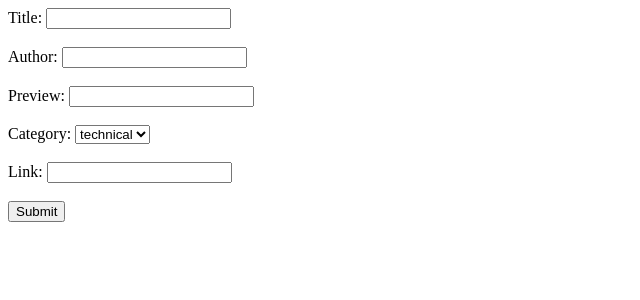
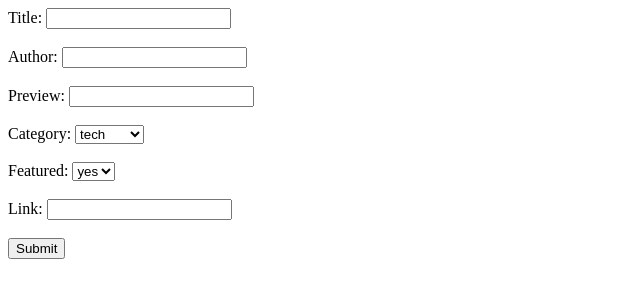
Before and after one commit to leedahw/A1, a PHP site: page /insert-article.php in a window 1280 px wide. Shown: the top 300 px of the page, without its empty margins (0-640 px from the left). Run offline with PHP 8.4, Linux system fonts and the light colour scheme; the visitor is signed in with stand-in values (Sample User, id 1).

Commit message:
edit-article & insert-article FIX
added break btw featured and link.
added addslashes command to delcarion at top of insert-article. fix bug rejecting insert to table.

```diff
--- a/insert-article.php
+++ b/insert-article.php
@@ -13,11 +13,15 @@ if($_SESSION["userType"]=='admin'){
 		Author: <input type="text" name="author" /><br/><br/>
 		Preview: <input type="text" name="content" /><br/><br/>
 		Category: <select name="category" id="category">
-			<option value = "technical">technical</option>
+			<option value = "tech">tech</option>
 			<option value = "industry">industry</option>
 			<option value = "career">career</option>
+			</select><br/><br/>
+		Featured: <select name="featured" id="featured">
+			<option value = "yes">yes</option>
+			<option value = "no">no</option>
 		</select><br/><br/>
-		Link: <input type="text" name="articleLink" /><br/><br/>
+		Link: <input type="URL" name="articleLink" /><br/><br/>
 
 		<input type="submit" value = "Submit" />
 	</form>
```
Also changed, not shown: edit-article.php (+5 -8 lines).
